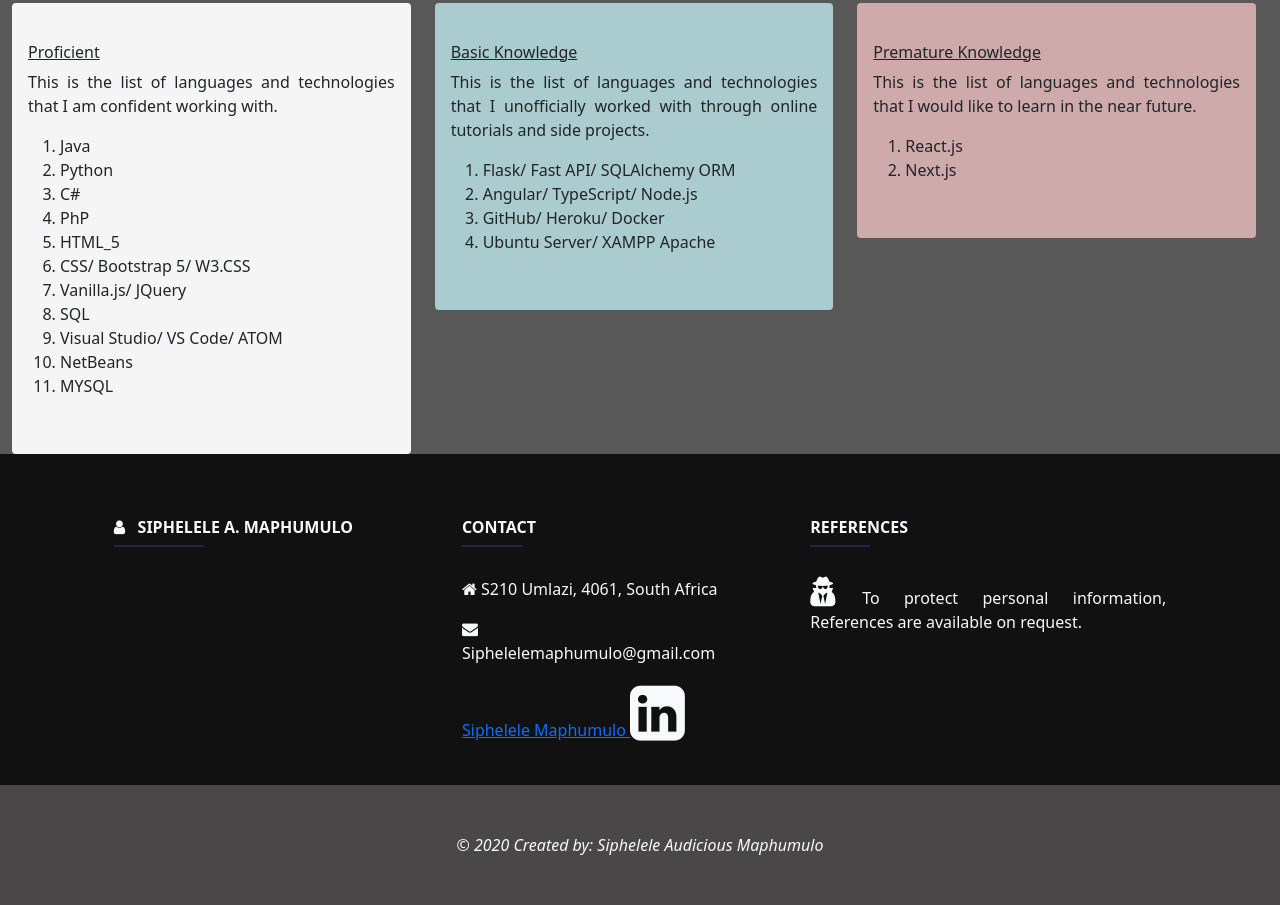
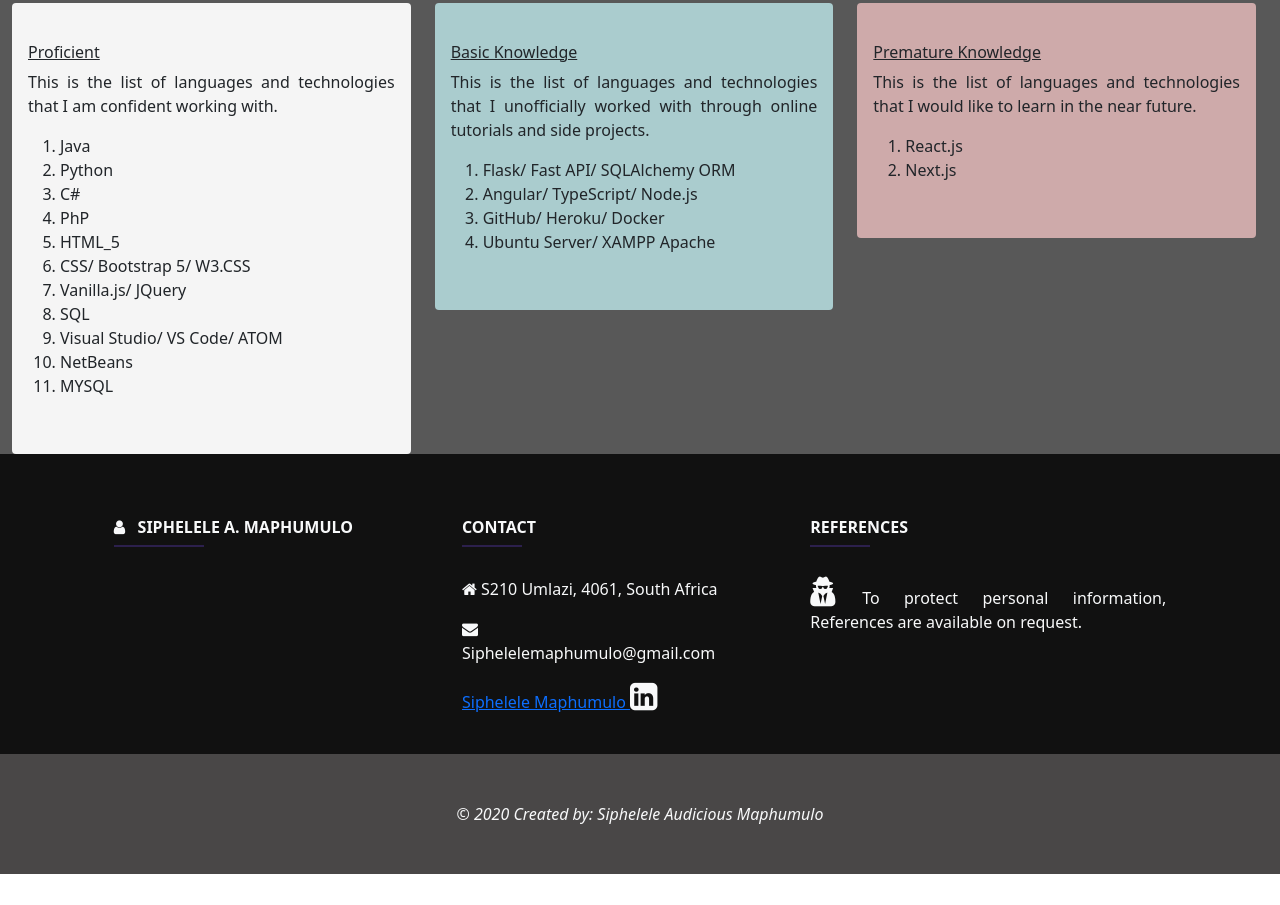
Before and after one commit to Siphelele-Maphumulo/Portfolio, a plain HTML site: page index.html in a window 1280 px wide. Shown: the part 1982-2887 px from the top of the page. After the commit the page ends 2856 px from the top, so only its background shows below. Drawn offline with nearby package versions, Linux system fonts and the light colour scheme.

Commit message:
Update index.html

```diff
--- a/index.html
+++ b/index.html
@@ -365,7 +365,7 @@
                   href="https://www.linkedin.com/in/siphlelele-audacious-maphumulo-307a34185/"
                 >
                   Siphelele Maphumulo </a
-                ><i class="fa fa-linkedin-square fa-4x"></i>
+                ><i class="fa fa-linkedin-square fa-2x"></i>
               </p>
             </div>
             <div class="col-md-5 col-lg-4 col-xl-4 mx-auto mb-4">
```
